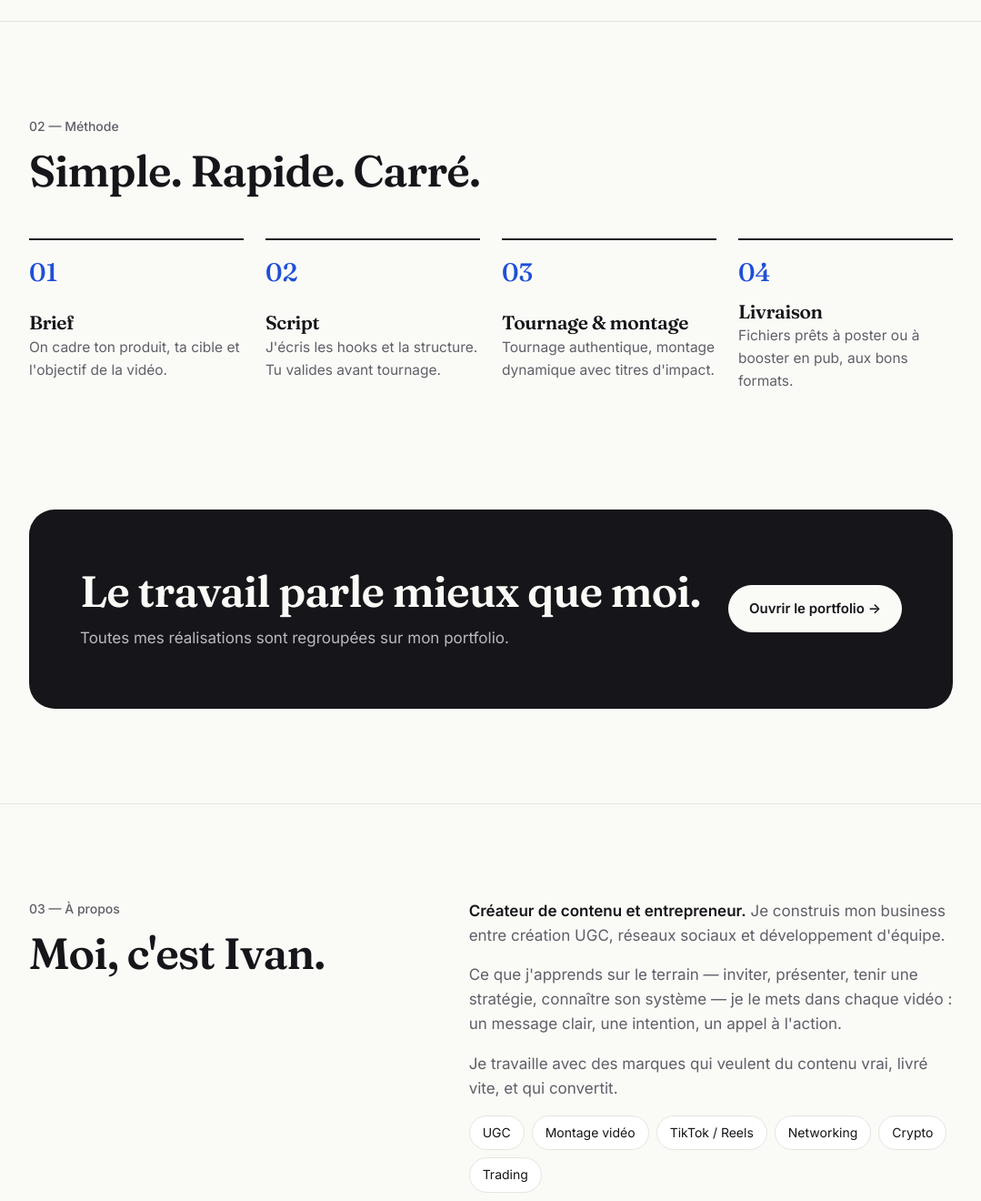
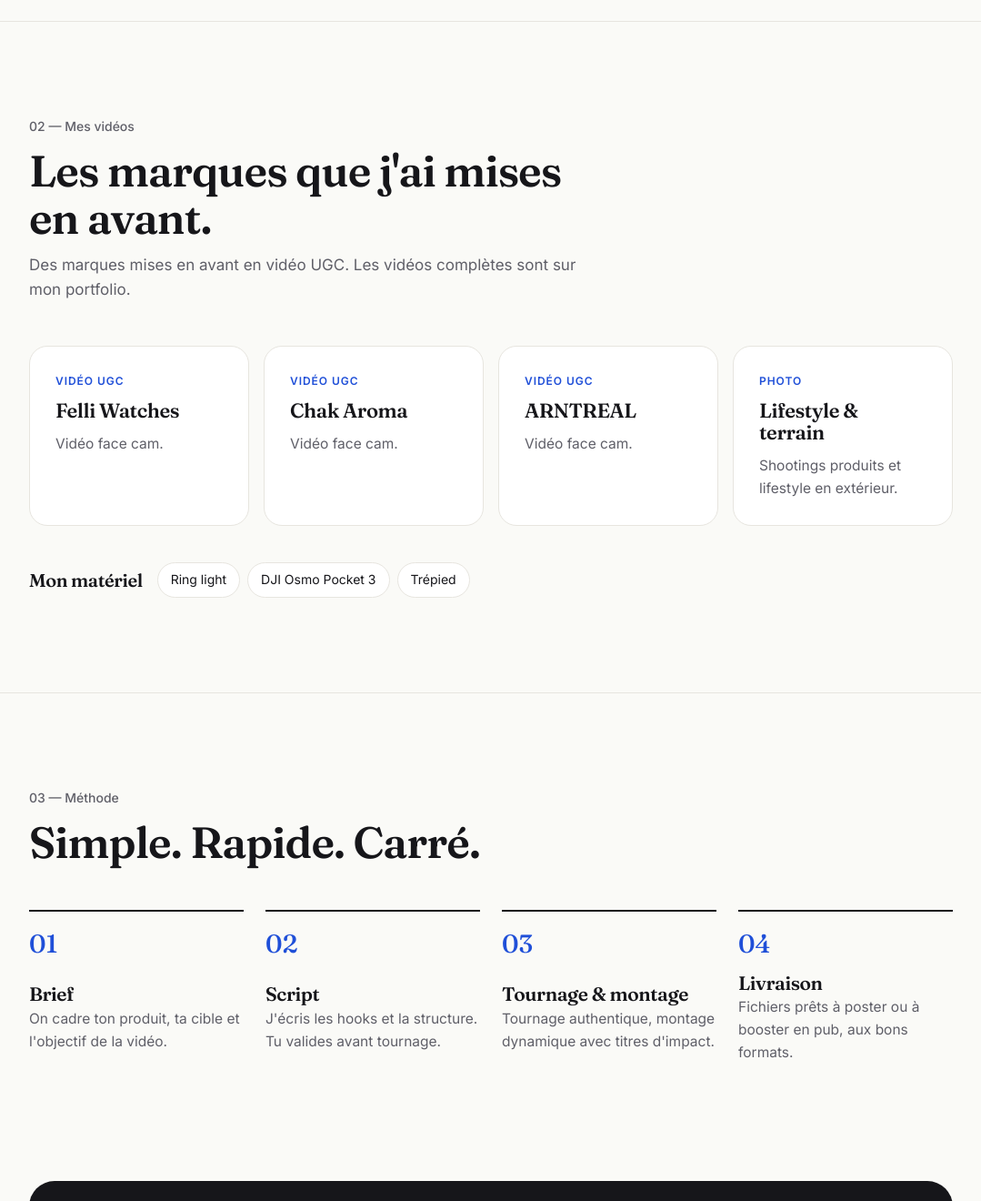
Before and after one commit to univers-0/Il-rang, a plain HTML site: page site/index.html in a window 1280 px wide. Shown: the part 1480-2800 px from the top of the page at 91% size, without its empty margins (100-1179 px from the left). Drawn offline with Linux system fonts and the light colour scheme.

Commit message:
Site : contenu réel du portfolio (bio, marques, matériel)
Co-Authored-By: Claude Opus 5.5 <noreply@anthropic.com>
Claude-Session: https://claude.ai/code/session_01FC9TptEMKk2R2EDyBxx2uH

```diff
--- a/site/index.html
+++ b/site/index.html
@@ -75,6 +75,10 @@ h2{font-size:clamp(30px,5vw,48px)}
 .icon svg{width:22px;height:22px}
 .card h3{font-size:22px}
 .card p{margin:0;color:var(--muted);font-size:15.5px}
+.kicker{font-size:12px;font-weight:600;letter-spacing:.08em;text-transform:uppercase;color:var(--accent)}
+.gear{margin-top:40px;display:flex;flex-wrap:wrap;align-items:center;gap:16px}
+.gear h3{font-size:20px}
+.gear .tags{margin:0}
 
 /* Process */
 .steps{list-style:none;margin:0;padding:0;display:grid;gap:0;counter-reset:s}
@@ -123,6 +127,7 @@ footer .wrap{display:flex;flex-wrap:wrap;justify-content:space-between;gap:12px}
     <a href="#top" class="logo">Ivan<span>.</span></a>
     <ul class="nav-links">
       <li><a href="#services">Services</a></li>
+      <li><a href="#videos">Vidéos</a></li>
       <li><a href="#methode">Méthode</a></li>
       <li><a href="#apropos">À propos</a></li>
     </ul>
@@ -133,9 +138,9 @@ footer .wrap{display:flex;flex-wrap:wrap;justify-content:space-between;gap:12px}
 <main>
   <!-- HERO -->
   <div class="hero wrap">
-    <span class="eyebrow">Créateur UGC · Business · Réseaux</span>
+    <span class="eyebrow">Créateur de contenu UGC · Genève</span>
     <h1>Du contenu qui <em>arrête le scroll</em> et fait vendre.</h1>
-    <p class="lead">Je crée des vidéos UGC authentiques, montées avec des titres qui frappent, pour les marques qui veulent des résultats — pas juste des vues.</p>
+    <p class="lead">Je crée des vidéos UGC authentiques, montées avec des titres qui frappent, pour les marques qui veulent des résultats — pas juste des vues. En français et en anglais.</p>
     <div class="cta-row">
       <a href="https://ivanlorenz0.my.canva.site/" target="_blank" rel="noopener" class="btn btn-primary">Voir mon portfolio →</a>
       <a href="#contact" class="btn btn-ghost">Me contacter</a>
@@ -175,11 +180,32 @@ footer .wrap{display:flex;flex-wrap:wrap;justify-content:space-between;gap:12px}
     </div>
   </section>
 
+  <!-- VIDEOS -->
+  <section id="videos">
+    <div class="wrap">
+      <div class="sec-head reveal">
+        <span class="num">02 — Mes vidéos</span>
+        <h2>Les marques que j'ai mises en avant.</h2>
+        <p>Des marques mises en avant en vidéo UGC. Les vidéos complètes sont sur mon portfolio.</p>
+      </div>
+      <div class="grid four">
+        <article class="card reveal"><span class="kicker">Vidéo UGC</span><h3>Felli Watches</h3><p>Vidéo face cam.</p></article>
+        <article class="card reveal"><span class="kicker">Vidéo UGC</span><h3>Chak Aroma</h3><p>Vidéo face cam.</p></article>
+        <article class="card reveal"><span class="kicker">Vidéo UGC</span><h3>ARNTREAL</h3><p>Vidéo face cam.</p></article>
+        <article class="card reveal"><span class="kicker">Photo</span><h3>Lifestyle & terrain</h3><p>Shootings produits et lifestyle en extérieur.</p></article>
+      </div>
+      <div class="gear reveal">
+        <h3>Mon matériel</h3>
+        <div class="tags"><span class="tag">Ring light</span><span class="tag">DJI Osmo Pocket 3</span><span class="tag">Trépied</span></div>
+      </div>
+    </div>
+  </section>
+
   <!-- METHODE -->
   <section id="methode">
     <div class="wrap">
       <div class="sec-head reveal">
-        <span class="num">02 — Méthode</span>
+        <span class="num">03 — Méthode</span>
         <h2>Simple. Rapide. Carré.</h2>
       </div>
       <ol class="steps reveal">
@@ -208,15 +234,15 @@ footer .wrap{display:flex;flex-wrap:wrap;justify-content:space-between;gap:12px}
   <section id="apropos">
     <div class="wrap about">
       <div class="sec-head reveal" style="margin:0">
-        <span class="num">03 — À propos</span>
+        <span class="num">04 — À propos</span>
         <h2>Moi, c'est Ivan.</h2>
       </div>
       <div class="reveal">
-        <p><strong>Créateur de contenu et entrepreneur.</strong> Je construis mon business entre création UGC, réseaux sociaux et développement d'équipe.</p>
-        <p>Ce que j'apprends sur le terrain — inviter, présenter, tenir une stratégie, connaître son système — je le mets dans chaque vidéo : un message clair, une intention, un appel à l'action.</p>
-        <p>Je travaille avec des marques qui veulent du contenu vrai, livré vite, et qui convertit.</p>
+        <p><strong>21 ans, basé à Genève.</strong> D'origine espagnole et péruvienne, bilingue français et anglais.</p>
+        <p>Passionné par tout ce que le monde a à offrir : le sport, la découverte de nouvelles saveurs, les voyages, les moments de détente au soleil — toujours dans une ambiance ensoleillée.</p>
+        <p>Grâce à ma personnalité joviale et ma capacité à créer des connexions authentiques, je sais captiver les audiences et instaurer un véritable climat de confiance.</p>
         <div class="tags">
-          <span class="tag">UGC</span><span class="tag">Montage vidéo</span><span class="tag">TikTok / Reels</span><span class="tag">Networking</span><span class="tag">Crypto</span><span class="tag">Trading</span>
+          <span class="tag">UGC</span><span class="tag">Montage vidéo</span><span class="tag">Français / Anglais</span><span class="tag">Sport</span><span class="tag">Voyages</span><span class="tag">Lifestyle</span>
         </div>
       </div>
     </div>
@@ -225,17 +251,15 @@ footer .wrap{display:flex;flex-wrap:wrap;justify-content:space-between;gap:12px}
   <!-- CONTACT -->
   <section id="contact">
     <div class="wrap contact reveal">
-      <span class="num" style="color:var(--muted);font-size:14px">04 — Contact</span>
-      <h2>Une marque, un produit, une idée ?</h2>
+      <span class="num" style="color:var(--muted);font-size:14px">05 — Contact</span>
+      <h2>On travaille ensemble ?</h2>
       <p>Écris-moi en DM avec ton produit et ton objectif. Je te réponds avec une proposition.</p>
       <div class="cta-row" style="justify-content:center">
         <a href="https://ivanlorenz0.my.canva.site/" target="_blank" rel="noopener" class="btn btn-primary">Voir le portfolio</a>
       </div>
       <div class="socials">
-        <!-- TODO : remplacer les "#" par tes vrais liens -->
+        <!-- TODO : mettre le lien Instagram exact -->
         <a href="#" class="btn btn-ghost btn-sm todo-link" target="_blank" rel="noopener">Instagram</a>
-        <a href="#" class="btn btn-ghost btn-sm todo-link" target="_blank" rel="noopener">TikTok</a>
-        <a href="#" class="btn btn-ghost btn-sm todo-link" target="_blank" rel="noopener">LinkedIn</a>
       </div>
     </div>
   </section>
```
